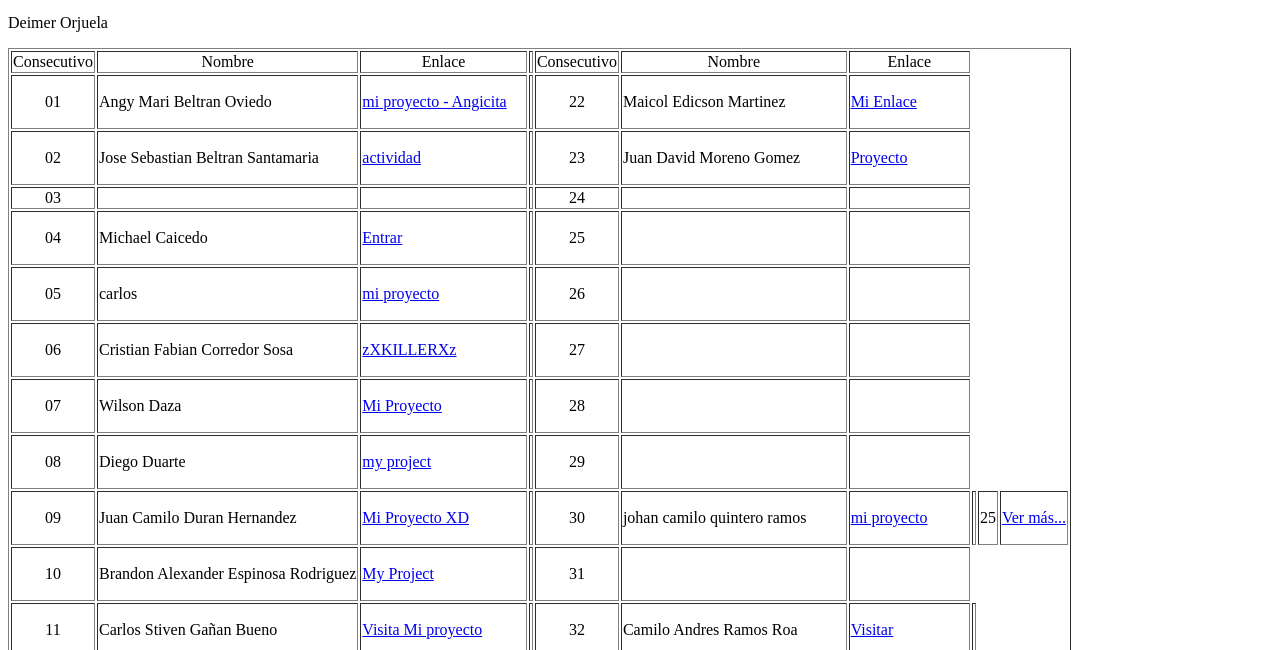
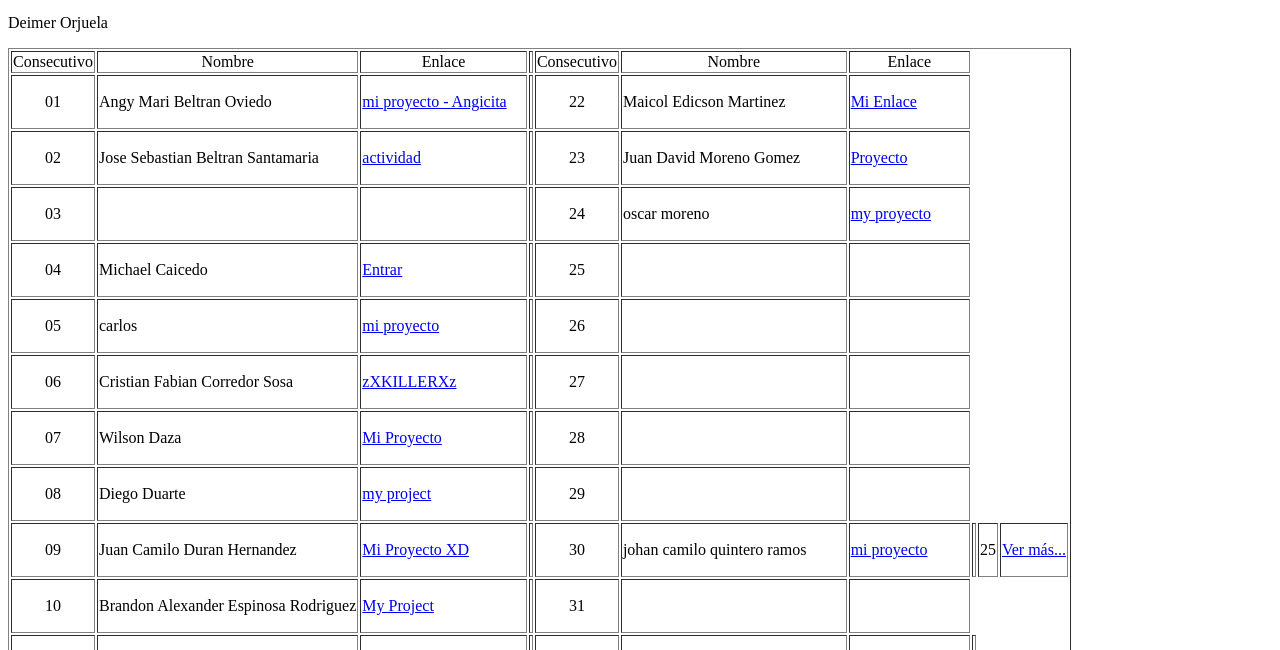
Before and after one commit to jarubioiuc/actividad.github.io, a plain HTML site: page enlaces.html in a window 1280 px wide. Shown: the part 100-750 px from the top of the page. Drawn offline with Linux system fonts and the light colour scheme.

Commit message:
enlaces oscar moreno

```diff
--- a/enlaces.html
+++ b/enlaces.html
@@ -74,11 +74,11 @@
         <td align="center"></td>
         <td align="center">24</td>
         <td>
-          <p> </p>
+          <p>oscar moreno</p>
         </td>
         <td>
-          <a href="" target="_blank"
-            ></a
+          <a href="https://oscar2399.github.io/proyecto.github.io/" target="_blank"
+            >my proyecto</a
           >
         </td>
       </tr>
```
